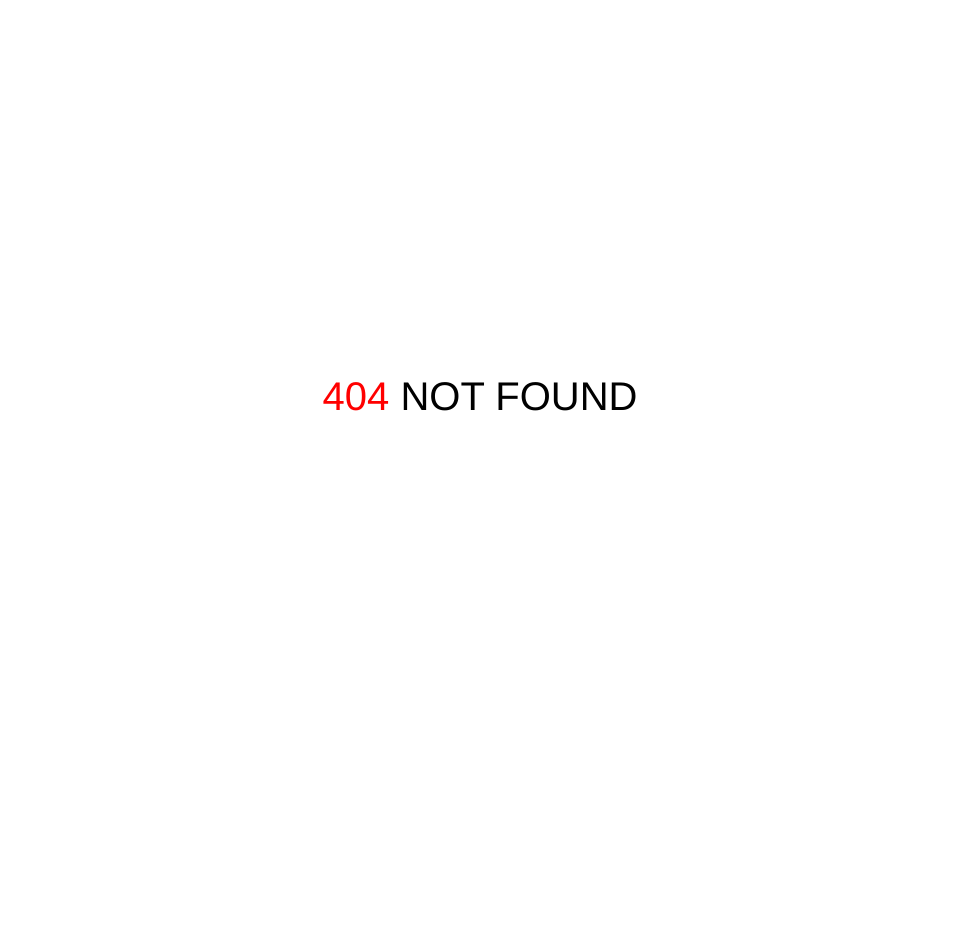
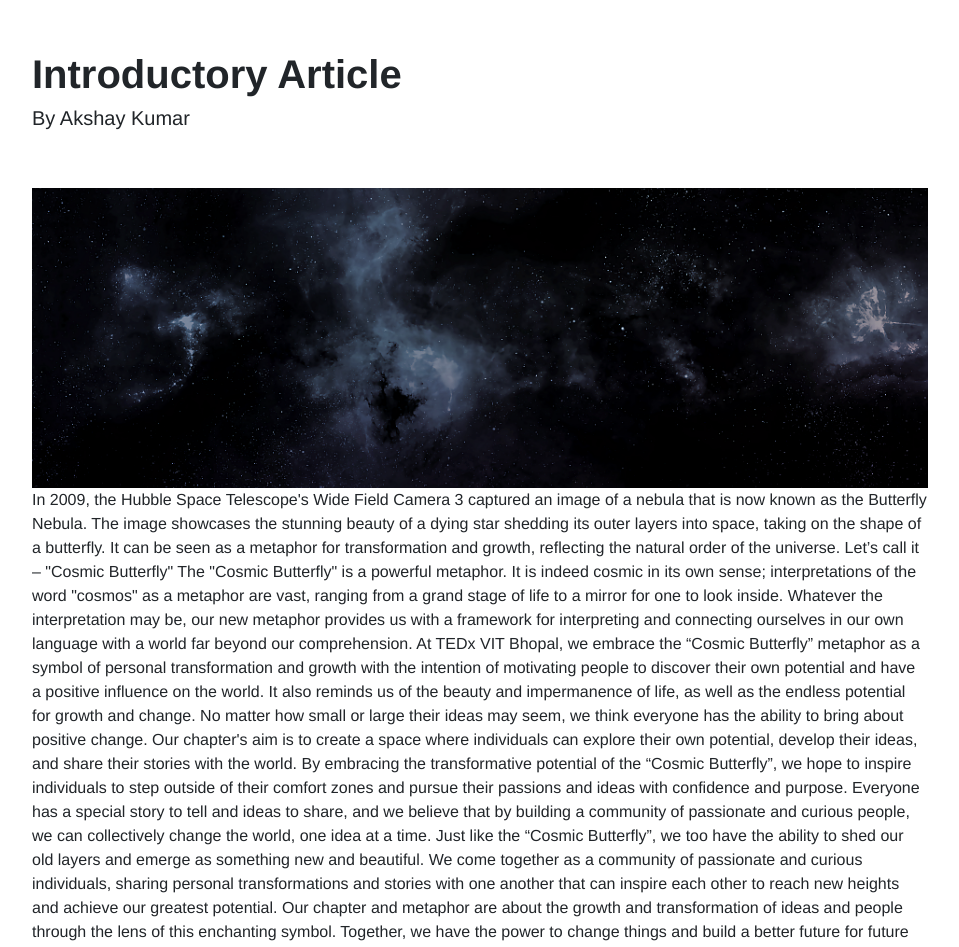
Before and after one commit to TEDxVITBhopal/tedxvitbhopal, a React (Create React App) app: page /blog in a window 1280 px wide. Before the commit this address had no page. Shown: the top 947 px of the page, without its empty margins (160-1119 px from the left). Before the commit the page ends 800 px from the top, so only its background shows below. Built offline with nearby package versions, Linux system fonts and the light colour scheme.

Commit message:
BlogPage started

```diff
--- a/src/components/blogs/blogPage.css
+++ b/src/components/blogs/blogPage.css
@@ -0,0 +1,18 @@
+body {
+    margin-inline: 15vw;
+}
+
+.blog-title {
+    padding-block: 50px;
+}
+
+.title-style {
+    text-align: left;
+    font-weight: 900;
+}
+
+.image-style {
+    height: 300px;
+    width: 70vw;
+    object-fit: cover;
+}
--- a/src/components/blogs/blogPage.jsx
+++ b/src/components/blogs/blogPage.jsx
@@ -0,0 +1,31 @@
+import React from "react";
+import "./blogPage.css";
+import BlogImage from "../../resources/dark-space-bg.png";
+
+const BlogPage = () => {
+    return(
+        <>
+            <div className="blog-title">
+                <h1 className="title-style">Introductory Article</h1>
+                <h5 className="by-line">By Akshay Kumar</h5>
+            </div>
+            <div className="blog-image">
+                <img src={BlogImage} alt="BlogImg" className="image-style"/>
+            </div>
+            <div className="blog-content">
+                <p>
+                In 2009, the Hubble Space Telescope's Wide Field Camera 3 captured an image of a nebula that is now known as the Butterfly Nebula. The image showcases the stunning beauty of a dying star shedding its outer layers into space, taking on the shape of a butterfly. It can be seen as a metaphor for transformation and growth, reflecting the natural order of the universe. Let’s call it –  "Cosmic Butterfly"
+                The "Cosmic Butterfly" is a powerful metaphor. It is indeed cosmic in its own sense; interpretations of the word "cosmos" as a metaphor are vast, ranging from a grand stage of life to a mirror for one to look inside. Whatever the interpretation may be, our new metaphor provides us with a framework for interpreting and connecting ourselves in our own language with a world far beyond our comprehension.
+                At TEDx VIT Bhopal, we embrace the “Cosmic Butterfly” metaphor as a symbol of personal transformation and growth with the intention of motivating people to discover their own potential and have a positive influence on the world. It also reminds us of the beauty and impermanence of life, as well as the endless potential for growth and change. No matter how small or large their ideas may seem, we think everyone has the ability to bring about positive change.
+
+                Our chapter's aim is to create a space where individuals can explore their own potential, develop their ideas, and share their stories with the world. By embracing the transformative potential of the “Cosmic Butterfly”, we hope to inspire individuals to step outside of their comfort zones and pursue their passions and ideas with confidence and purpose. Everyone has a special story to tell and ideas to share, and we believe that by building a community of passionate and curious people, we can collectively change the world, one idea at a time. Just like the “Cosmic Butterfly”, we too have the ability to shed our old layers and emerge as something new and beautiful.
+
+                We come together as a community of passionate and curious individuals, sharing personal transformations and stories with one another that can inspire each other to reach new heights and achieve our greatest potential. Our chapter and metaphor are about the growth and transformation of ideas and people through the lens of this enchanting symbol. Together, we have the power to change things and build a better future for future generations as well as ourselves. At TEDx VIT Bhopal, we believe it is important for individuals to grow at their own pace, gradually writing their own stories. And as you write your story, our chapter's "Cosmic Butterfly" will fly out to invite you. There is a quote that encapsulates the butterfly effect in general terms, which goes like this— "Sometimes, when I consider what tremendous consequences come from little things, I am tempted to think... there are no little things."
+
+                </p>
+            </div>
+        </>
+    )
+}
+
+export default BlogPage;
--- a/src/containers/App.js
+++ b/src/containers/App.js
@@ -4,6 +4,7 @@ import Home from "./Home";
 import Header from "../components/Header";
 import Event from "./Event";
 import Footer from '../components/Footer'
+import BlogPage from "../components/blogs/blogPage";
 
 function App() {
   return (
@@ -19,6 +20,7 @@ function App() {
             </>
           }
         />
+        <Route path="/blog" element={<BlogPage/>} />
         <Route path="/*" element={<NotFound />} />
         <Route path="/event" element={<Event />} />
       </Routes>
```
